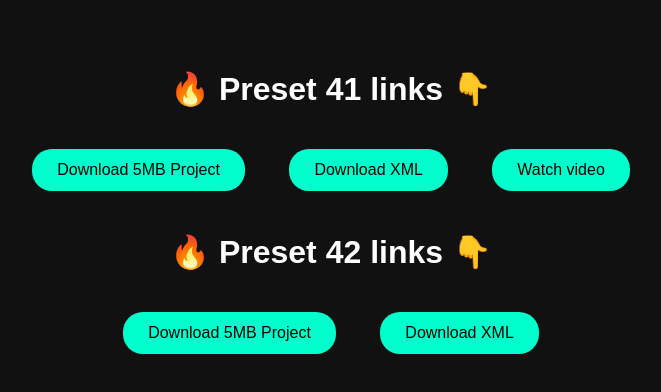
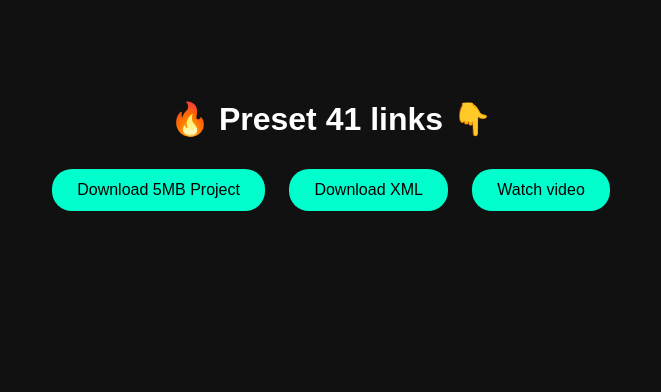
Before and after one commit to hengpav6193tt-hue/hengpav.github.io, a plain HTML site: page index.html in a window 1280 px wide. Shown: the whole page, without its empty margins (309-970 px from the left). Drawn offline with Linux system fonts and the light colour scheme.

Commit message:
Clean up HTML and add ad code
Removed stray <img> tags and fixed background color in CSS. Added Richads Ad code.

```diff
--- a/index.html
+++ b/index.html
@@ -4,7 +4,7 @@
   <title>Preset 5mb & Xml by Doop</title>
 
   <style>
-    <img src="https://www.alightmotion.com/alight-motion-minified.svg" class="logo-img">
+    /* Removed stray <img> tags that were breaking the CSS */
     body {
       text-align: center;
       font-family: Arial;
@@ -17,7 +17,7 @@
       padding: 12px 25px;
       border: none;
       border-radius: 20px;
-      background: <img src="https://share.google/GLKWsb85JDvV3YIG5.png" />
+      background: #00ffcc; /* Fixed background color */
       cursor: pointer;
       font-size: 16px;
       margin: 10px;
@@ -52,53 +52,8 @@ function openLINK() {
 }
 </script>
 
-</body>
-</html>
-<!DOCTYPE html>
-<html>
-<head>
-  <title>Preset 5mb & Xml by Doop</title>
-
-  <style>
-    body {
-      text-align: center;
-      font-family: Arial;
-      background: #111;
-      color: white;
-      margin-top: 70px;
-    }
-
-    .btn {
-      padding: 12px 25px;
-      border: none;
-      border-radius: 20px;
-      background: #00ffcc;
-      cursor: pointer;
-      font-size: 16px;
-      margin: 20px;
-    }
-  </style>
-</head>
-
-<body>
-
-<h1>🔥 Preset 42 links 👇</h1>
-
-<!-- Alight Motion link -->
-<button class="btn" onclick="openAM()">Download 5MB Project</button>
-
-<!-- XML link -->
-<button class="btn" onclick="openXML()">Download XML</button>
-
-<script>
-function openAM() {
-  window.open("https://alight.link/1HBdWWzJ2WMeqSdP7", "_blank");
-}
-
-function openXML() {
-  window.open("https://drive.google.com/file/d/11eS-zuOOgFx49WPMf42JLUcyW6s1aL4k/view?usp=drivesdk", "_blank");
-}
-</script>
+<!-- Richads Ad Code Added Here -->
+<script src="https://richinfo.co/richpartners/pops/js/richads-pu-ob.js" data-pubid="1009012" data-siteid="395665" async data-cfasync="false"></script>
 
 </body>
 </html>
```
